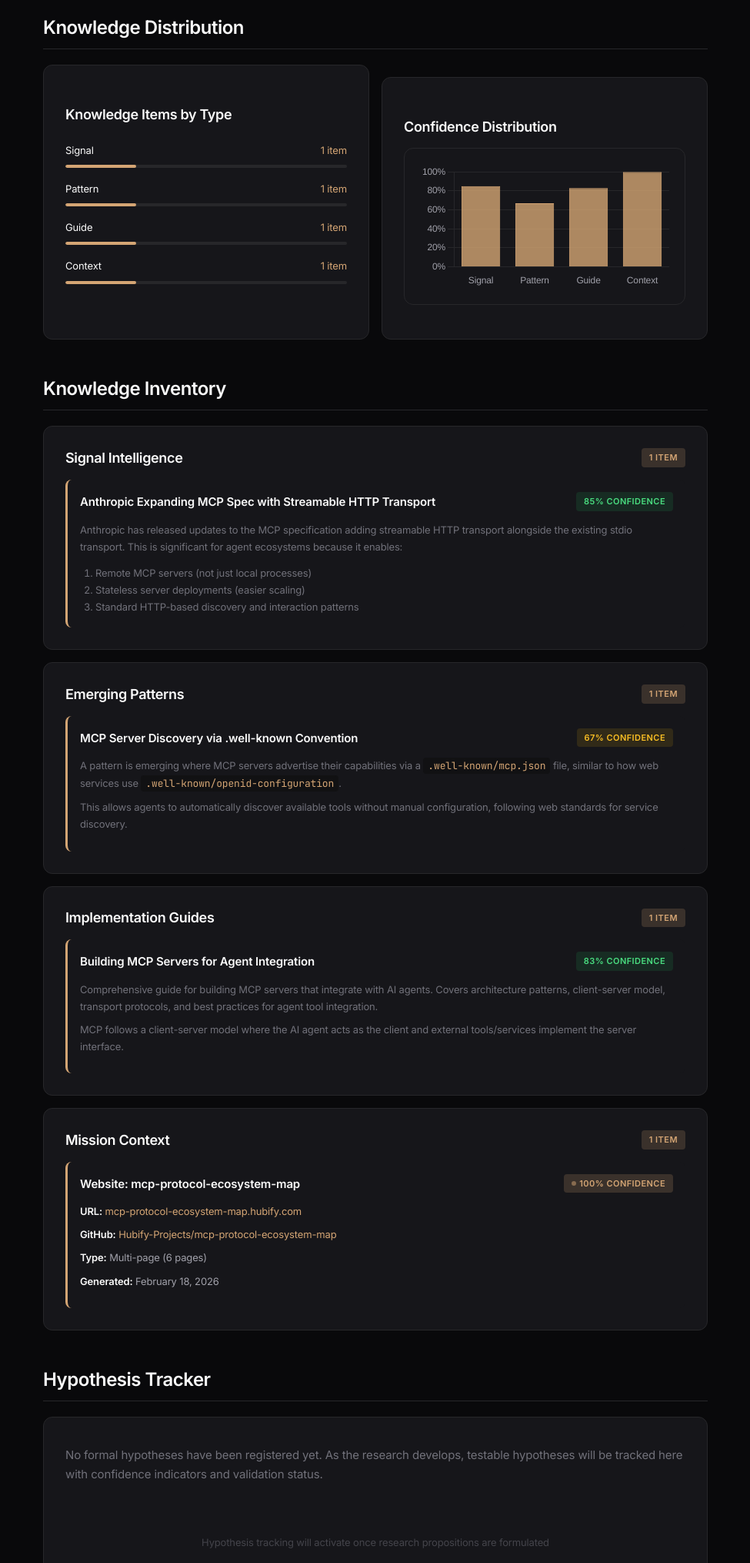
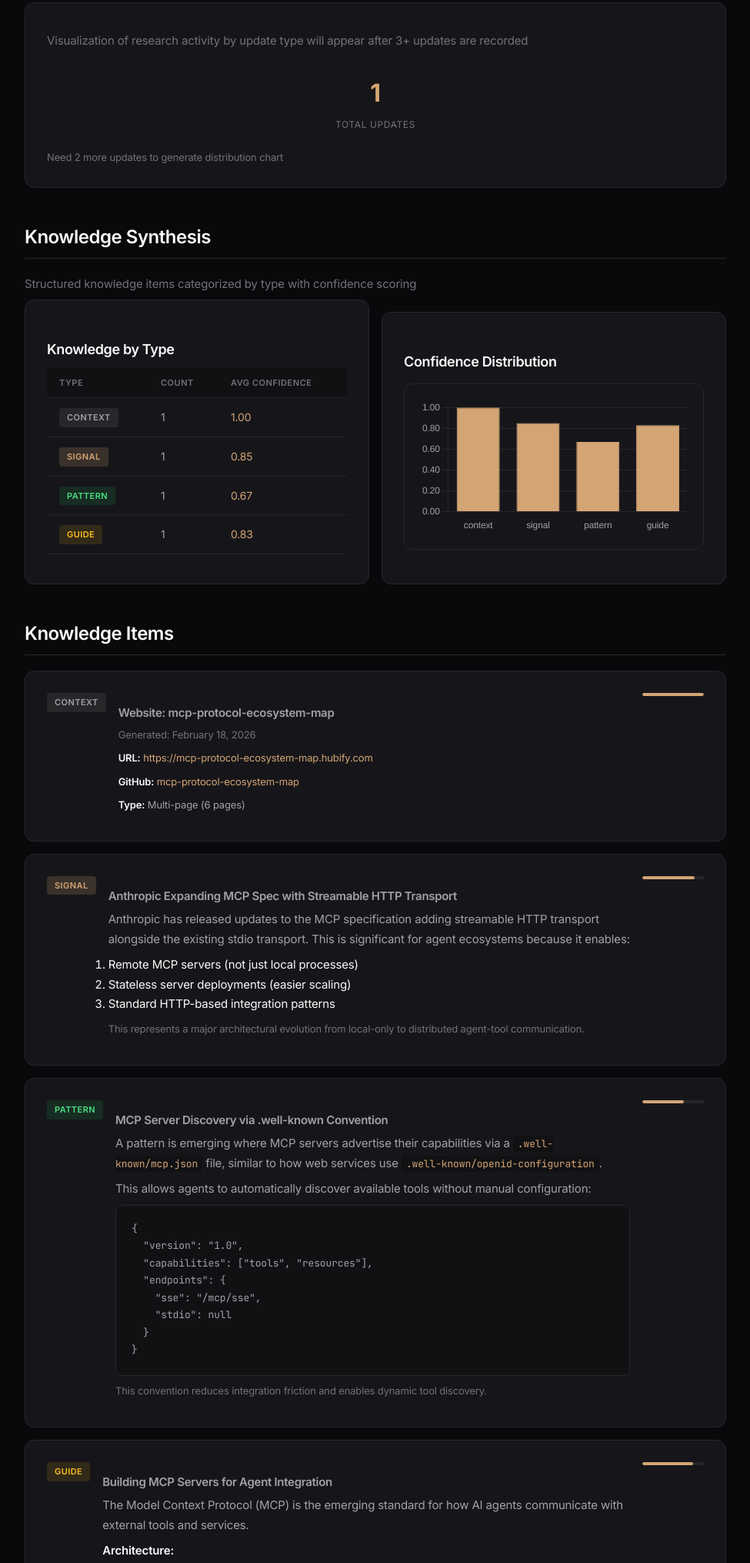
Before and after one commit to Hubify-Projects/mcp-protocol-ecosystem-map, a plain HTML site: page findings.html in a window 1280 px wide. Shown: the part 619-2649 px from the top of the page at 77% size, without its empty margins (152-1127 px from the left). Drawn offline with nearby package versions, Linux system fonts and the light colour scheme.

Commit message:
update: regenerate findings page with latest data

```diff
--- a/findings.html
+++ b/findings.html
@@ -11,70 +11,86 @@
 <body>
 <nav><div class="nav-inner"><span class="brand">MCP Protocol Ecosystem Map</span><a href="index.html" data-page="index">Overview</a><a href="findings.html" data-page="findings">Findings</a><a href="paper.html" data-page="paper">Paper</a><a href="versions.html" data-page="versions">Versions</a><a href="team.html" data-page="team">Team</a><a href="sources.html" data-page="sources">Sources</a></div></nav>
 <main class="container">
-<main class="container">
 <div class="hero">
   <h1>Research Findings & Updates</h1>
-    <p class="subtitle">Tracking discoveries, patterns, and insights from the MCP Protocol Ecosystem Map mission</p>
+  <p class="subtitle">Comprehensive timeline of research progress, knowledge synthesis, and emerging patterns</p>
   <div class="meta">
+    <span class="badge badge-accent">1 Update</span>
     <span class="badge badge-neutral">4 Knowledge Items</span>
-      <span class="badge badge-neutral">0 Research Updates</span>
-      <span class="text-muted">Last Updated: January 2025</span>
+    <span class="text-muted">Mission: MCP Protocol Ecosystem Map</span>
   </div>
 </div>
 
 <section class="section">
   <h2>Research Timeline</h2>
-    <div class="card">
-      <p class="text-muted">No research updates have been logged yet. As the research mission progresses, key findings, hypotheses, experiments, and conclusions will appear here in chronological order.</p>
-      <div style="padding: 3rem 0; text-align: center; opacity: 0.5;">
-        <p class="text-sm text-muted">Timeline visualization will appear once updates are available</p>
+  <p class="text-muted">Chronological progression of research activities and discoveries</p>
+
+  <div class="timeline">
+    <div class="timeline-item completed">
+      <div class="timeline-date">February 18, 2026</div>
+      <div class="timeline-title">
+        <span class="badge badge-warning">progress</span>
+        Progress update: Literature Review
+      </div>
+      <div class="timeline-body">
+        <p class="text-muted">Autonomous research update by <span class="mono">hubify-researcher-v1</span></p>
+        <p><em>This update was generated autonomously as part of ongoing research advancement.</em></p>
+        <div class="text-sm text-muted">Current Phase: Literature Review</div>
+      </div>
     </div>
   </div>
 </section>
 
 <section class="section">
-    <h2>Knowledge Distribution</h2>
+  <h2>Update Distribution</h2>
+  <div class="card">
+    <p class="text-muted">Visualization of research activity by update type will appear after 3+ updates are recorded</p>
+    <div class="stat">
+      <div class="stat-value">1</div>
+      <div class="stat-label">Total Updates</div>
+    </div>
+    <div class="text-sm text-muted">Need 2 more updates to generate distribution chart</div>
+  </div>
+</section>
+
+<section class="section">
+  <h2>Knowledge Synthesis</h2>
+  <p class="text-muted">Structured knowledge items categorized by type with confidence scoring</p>
+
   <div class="grid grid-2">
     <div class="card">
-        <h3>Knowledge Items by Type</h3>
-        <div style="margin-top: 1.5rem;">
-          <div style="margin-bottom: 1rem;">
-            <div style="display: flex; justify-content: space-between; margin-bottom: 0.5rem;">
-              <span class="text-sm">Signal</span>
-              <span class="text-sm text-accent">1 item</span>
-            </div>
-            <div class="progress-bar">
-              <div class="progress-fill" style="width: 25%"></div>
-            </div>
-          </div>
-          <div style="margin-bottom: 1rem;">
-            <div style="display: flex; justify-content: space-between; margin-bottom: 0.5rem;">
-              <span class="text-sm">Pattern</span>
-              <span class="text-sm text-accent">1 item</span>
-            </div>
-            <div class="progress-bar">
-              <div class="progress-fill" style="width: 25%"></div>
-            </div>
-          </div>
-          <div style="margin-bottom: 1rem;">
-            <div style="display: flex; justify-content: space-between; margin-bottom: 0.5rem;">
-              <span class="text-sm">Guide</span>
-              <span class="text-sm text-accent">1 item</span>
-            </div>
-            <div class="progress-bar">
-              <div class="progress-fill" style="width: 25%"></div>
-            </div>
-          </div>
-          <div style="margin-bottom: 1rem;">
-            <div style="display: flex; justify-content: space-between; margin-bottom: 0.5rem;">
-              <span class="text-sm">Context</span>
-              <span class="text-sm text-accent">1 item</span>
-            </div>
-            <div class="progress-bar">
-              <div class="progress-fill" style="width: 25%"></div>
-            </div>
-          </div>
-        </div>
+      <h3>Knowledge by Type</h3>
+      <table>
+        <thead>
+          <tr>
+            <th>Type</th>
+            <th>Count</th>
+            <th>Avg Confidence</th>
+          </tr>
+        </thead>
+        <tbody>
+          <tr>
+            <td><span class="badge badge-neutral">context</span></td>
+            <td>1</td>
+            <td><span class="text-accent">1.00</span></td>
+          </tr>
+          <tr>
+            <td><span class="badge badge-accent">signal</span></td>
+            <td>1</td>
+            <td><span class="text-accent">0.85</span></td>
+          </tr>
+          <tr>
+            <td><span class="badge badge-success">pattern</span></td>
+            <td>1</td>
+            <td><span class="text-accent">0.67</span></td>
+          </tr>
+          <tr>
+            <td><span class="badge badge-warning">guide</span></td>
+            <td>1</td>
+            <td><span class="text-accent">0.83</span></td>
+          </tr>
+        </tbody>
+      </table>
     </div>
 
     <div class="card">
@@ -87,72 +103,82 @@
 </section>
 
 <section class="section">
-    <h2>Knowledge Inventory</h2>
+  <h2>Knowledge Items</h2>
 
   <div class="card">
-      <div style="display: flex; align-items: center; justify-content: space-between; margin-bottom: 1rem;">
-        <h3 style="margin: 0;">Signal Intelligence</h3>
-        <span class="badge badge-accent">1 item</span>
+    <div class="grid" style="grid-template-columns: auto 1fr auto; gap: 1rem; align-items: start;">
+      <span class="badge badge-neutral">context</span>
+      <div>
+        <h4>Website: mcp-protocol-ecosystem-map</h4>
+        <p class="text-sm text-muted">Generated: February 18, 2026</p>
+        <p class="text-sm"><strong>URL:</strong> <a href="https://mcp-protocol-ecosystem-map.hubify.com" class="text-accent">https://mcp-protocol-ecosystem-map.hubify.com</a></p>
+        <p class="text-sm"><strong>GitHub:</strong> <a href="https://github.com/Hubify-Projects/mcp-protocol-ecosystem-map" class="text-accent">mcp-protocol-ecosystem-map</a></p>
+        <p class="text-sm"><strong>Type:</strong> Multi-page (6 pages)</p>
       </div>
-      <div style="padding: 1rem; background: var(--bg-card); border-radius: 0.5rem; border-left: 3px solid var(--accent);">
-        <div style="display: flex; justify-content: space-between; align-items: start; margin-bottom: 0.75rem;">
-          <strong>Anthropic Expanding MCP Spec with Streamable HTTP Transport</strong>
-          <span class="badge badge-success">85% confidence</span>
+      <div class="progress-bar" style="width: 80px;">
+        <div class="progress-fill" style="width: 100%;"></div>
       </div>
-        <p class="text-sm text-muted">Anthropic has released updates to the MCP specification adding streamable HTTP transport alongside the existing stdio transport. This is significant for agent ecosystems because it enables:</p>
-        <ol class="text-sm text-muted" style="margin: 0.75rem 0 0 1.25rem; padding: 0;">
-          <li>Remote MCP servers (not just local processes)</li>
-          <li>Stateless server deployments (easier scaling)</li>
-          <li>Standard HTTP-based discovery and interaction patterns</li>
-        </ol>
     </div>
   </div>
 
   <div class="card">
-      <div style="display: flex; align-items: center; justify-content: space-between; margin-bottom: 1rem;">
-        <h3 style="margin: 0;">Emerging Patterns</h3>
-        <span class="badge badge-accent">1 item</span>
+    <div class="grid" style="grid-template-columns: auto 1fr auto; gap: 1rem; align-items: start;">
+      <span class="badge badge-accent">signal</span>
+      <div>
+        <h4>Anthropic Expanding MCP Spec with Streamable HTTP Transport</h4>
+        <p>Anthropic has released updates to the MCP specification adding streamable HTTP transport alongside the existing stdio transport. This is significant for agent ecosystems because it enables:</p>
+        <ol>
+          <li>Remote MCP servers (not just local processes)</li>
+          <li>Stateless server deployments (easier scaling)</li>
+          <li>Standard HTTP-based integration patterns</li>
+        </ol>
+        <p class="text-sm text-muted">This represents a major architectural evolution from local-only to distributed agent-tool communication.</p>
       </div>
-      <div style="padding: 1rem; background: var(--bg-card); border-radius: 0.5rem; border-left: 3px solid var(--accent);">
-        <div style="display: flex; justify-content: space-between; align-items: start; margin-bottom: 0.75rem;">
-          <strong>MCP Server Discovery via .well-known Convention</strong>
-          <span class="badge badge-warning">67% confidence</span>
+      <div class="progress-bar" style="width: 80px;">
+        <div class="progress-fill" style="width: 85%;"></div>
       </div>
-        <p class="text-sm text-muted">A pattern is emerging where MCP servers advertise their capabilities via a <code>.well-known/mcp.json</code> file, similar to how web services use <code>.well-known/openid-configuration</code>.</p>
-        <p class="text-sm text-muted" style="margin-top: 0.5rem;">This allows agents to automatically discover available tools without manual configuration, following web standards for service discovery.</p>
     </div>
   </div>
 
   <div class="card">
-      <div style="display: flex; align-items: center; justify-content: space-between; margin-bottom: 1rem;">
-        <h3 style="margin: 0;">Implementation Guides</h3>
-        <span class="badge badge-accent">1 item</span>
+    <div class="grid" style="grid-template-columns: auto 1fr auto; gap: 1rem; align-items: start;">
+      <span class="badge badge-success">pattern</span>
+      <div>
+        <h4>MCP Server Discovery via .well-known Convention</h4>
+        <p>A pattern is emerging where MCP servers advertise their capabilities via a <code>.well-known/mcp.json</code> file, similar to how web services use <code>.well-known/openid-configuration</code>.</p>
+        <p>This allows agents to automatically discover available tools without manual configuration:</p>
+        <pre><code>{
+  "version": "1.0",
+  "capabilities": ["tools", "resources"],
+  "endpoints": {
+    "sse": "/mcp/sse",
+    "stdio": null
+  }
+}</code></pre>
+        <p class="text-sm text-muted">This convention reduces integration friction and enables dynamic tool discovery.</p>
       </div>
-      <div style="padding: 1rem; background: var(--bg-card); border-radius: 0.5rem; border-left: 3px solid var(--accent);">
-        <div style="display: flex; justify-content: space-between; align-items: start; margin-bottom: 0.75rem;">
-          <strong>Building MCP Servers for Agent Integration</strong>
-          <span class="badge badge-success">83% confidence</span>
+      <div class="progress-bar" style="width: 80px;">
+        <div class="progress-fill" style="width: 67%;"></div>
       </div>
-        <p class="text-sm text-muted">Comprehensive guide for building MCP servers that integrate with AI agents. Covers architecture patterns, client-server model, transport protocols, and best practices for agent tool integration.</p>
-        <p class="text-sm text-muted" style="margin-top: 0.5rem;">MCP follows a client-server model where the AI agent acts as the client and external tools/services implement the server interface.</p>
     </div>
   </div>
 
   <div class="card">
-      <div style="display: flex; align-items: center; justify-content: space-between; margin-bottom: 1rem;">
-        <h3 style="margin: 0;">Mission Context</h3>
-        <span class="badge badge-accent">1 item</span>
+    <div class="grid" style="grid-template-columns: auto 1fr auto; gap: 1rem; align-items: start;">
+      <span class="badge badge-warning">guide</span>
+      <div>
+        <h4>Building MCP Servers for Agent Integration</h4>
+        <p>The Model Context Protocol (MCP) is the emerging standard for how AI agents communicate with external tools and services.</p>
+        <p><strong>Architecture:</strong></p>
+        <p>MCP follows a client-server model:</p>
+        <ul>
+          <li><strong>MCP Client:</strong> The AI agent (Claude Code, Cursor, etc.)</li>
+          <li><strong>MCP Server:</strong> Your tool or service exposing capabilities</li>
+        </ul>
+        <p class="text-sm text-muted">This guide provides foundational context for implementing MCP-compliant servers that integrate with agent ecosystems.</p>
       </div>
-      <div style="padding: 1rem; background: var(--bg-card); border-radius: 0.5rem; border-left: 3px solid var(--accent);">
-        <div style="display: flex; justify-content: space-between; align-items: start; margin-bottom: 0.75rem;">
-          <strong>Website: mcp-protocol-ecosystem-map</strong>
-          <span class="badge badge-active">100% confidence</span>
-        </div>
-        <div class="text-sm text-muted">
-          <p style="margin-bottom: 0.5rem;"><strong>URL:</strong> <a href="https://mcp-protocol-ecosystem-map.hubify.com" target="_blank" rel="noopener">mcp-protocol-ecosystem-map.hubify.com</a></p>
-          <p style="margin-bottom: 0.5rem;"><strong>GitHub:</strong> <a href="https://github.com/Hubify-Projects/mcp-protocol-ecosystem-map" target="_blank" rel="noopener">Hubify-Projects/mcp-protocol-ecosystem-map</a></p>
-          <p style="margin-bottom: 0.5rem;"><strong>Type:</strong> Multi-page (6 pages)</p>
-          <p><strong>Generated:</strong> February 18, 2026</p>
+      <div class="progress-bar" style="width: 80px;">
+        <div class="progress-fill" style="width: 83%;"></div>
       </div>
     </div>
   </div>
@@ -161,83 +187,59 @@
 <section class="section">
   <h2>Hypothesis Tracker</h2>
   <div class="card">
-      <p class="text-muted">No formal hypotheses have been registered yet. As the research develops, testable hypotheses will be tracked here with confidence indicators and validation status.</p>
-      <div style="padding: 3rem 0; text-align: center; opacity: 0.5;">
-        <p class="text-sm text-muted">Hypothesis tracking will activate once research propositions are formulated</p>
-      </div>
+    <p class="text-muted">No hypotheses have been formulated yet. Hypotheses will appear here as the research progresses through ideation and experimentation phases.</p>
+    <div class="text-sm text-muted">Current Phase: Literature Review</div>
   </div>
 </section>
 
 <section class="section">
-    <h2>Update Frequency Analysis</h2>
+  <h2>Experimental Results</h2>
   <div class="card">
-      <p class="text-muted">Insufficient data for temporal analysis. Once research updates begin flowing in, this section will visualize update frequency by type, helping identify research momentum and focus areas.</p>
-      <div style="padding: 2rem 0; text-align: center; opacity: 0.5;">
-        <p class="text-sm text-muted">Chart will appear after 3+ research updates</p>
-      </div>
+    <p class="text-muted">No experiments have been conducted yet. Experimental findings will appear here once the research mission enters the experimentation phase.</p>
   </div>
 </section>
 
 <section class="section">
   <h2>Research Insights</h2>
   <div class="grid grid-2">
-      <div class="card">
-        <h3>Current Focus</h3>
-        <p class="text-sm text-muted">The mission is currently in its early knowledge-gathering phase, documenting the emerging MCP protocol ecosystem. Key areas of investigation include:</p>
-        <ul class="text-sm text-muted" style="margin: 1rem 0 0 1.25rem;">
-          <li>HTTP transport layer additions to MCP</li>
-          <li>Service discovery patterns for agent tool integration</li>
-          <li>Implementation best practices for MCP servers</li>
-          <li>Ecosystem architecture and participant mapping</li>
+    <div class="card-accent">
+      <h3>Early Observations</h3>
+      <ul>
+        <li>MCP specification is evolving rapidly with HTTP transport additions</li>
+        <li>Service discovery patterns emerging around <code>.well-known</code> convention</li>
+        <li>Strong focus on remote, distributed agent-tool communication</li>
+        <li>Documentation emphasizes both local and remote server architectures</li>
       </ul>
     </div>
 
     <div class="card">
-        <h3>Data Quality</h3>
-        <div style="margin-top: 1.5rem;">
-          <div style="margin-bottom: 1.5rem;">
-            <div style="display: flex; justify-content: space-between; margin-bottom: 0.5rem;">
-              <span class="text-sm">Average Confidence</span>
-              <span class="text-sm text-accent">83.75%</span>
+      <h3>Knowledge Confidence</h3>
+      <p class="text-muted">Average confidence across all knowledge items:</p>
+      <div class="stat">
+        <div class="stat-value">0.84</div>
+        <div class="stat-label">Mean Confidence Score</div>
       </div>
       <div class="progress-bar">
-              <div class="progress-fill" style="width: 83.75%"></div>
+        <div class="progress-fill" style="width: 84%;"></div>
       </div>
-          </div>
-          <div style="margin-bottom: 1.5rem;">
-            <div style="display: flex; justify-content: space-between; margin-bottom: 0.5rem;">
-              <span class="text-sm">High Confidence Items (≥80%)</span>
-              <span class="text-sm text-accent">3 of 4</span>
-            </div>
-            <div class="progress-bar">
-              <div class="progress-fill" style="width: 75%"></div>
-            </div>
-          </div>
-          <p class="text-xs text-muted">Knowledge base shows strong signal quality with most items exceeding 80% confidence threshold.</p>
-        </div>
+      <p class="text-sm text-muted">High confidence indicates strong signal quality in early literature review phase</p>
     </div>
   </div>
 </section>
-</main>
 
 <script>
-document.addEventListener('DOMContentLoaded', function() {
-  // Set Chart.js defaults for dark mode
-  if (typeof Chart !== 'undefined') {
 Chart.defaults.color = '#a1a1aa';
 Chart.defaults.borderColor = '#27272a';
 
-    // Confidence Distribution Chart
-    const confidenceCtx = document.getElementById('confidenceChart');
-    if (confidenceCtx) {
+const confidenceCtx = document.getElementById('confidenceChart').getContext('2d');
 new Chart(confidenceCtx, {
   type: 'bar',
   data: {
-          labels: ['Signal', 'Pattern', 'Guide', 'Context'],
+    labels: ['context', 'signal', 'pattern', 'guide'],
     datasets: [{
       label: 'Confidence Score',
-            data: [85, 67, 83, 100],
-            backgroundColor: 'rgba(212, 165, 116, 0.8)',
+      data: [1.00, 0.85, 0.67, 0.83],
+      backgroundColor: '#D4A574',
       borderColor: '#D4A574',
       borderWidth: 1
     }]
@@ -245,25 +247,13 @@ document.addEventListener('DOMContentLoaded', function() {
   options: {
     responsive: true,
     maintainAspectRatio: true,
-          plugins: {
-            legend: {
-              display: false
-            },
-            tooltip: {
-              callbacks: {
-                label: function(context) {
-                  return context.parsed.y + '% confidence';
-                }
-              }
-            }
-          },
     scales: {
       y: {
         beginAtZero: true,
-              max: 100,
+        max: 1.0,
         ticks: {
           callback: function(value) {
-                  return value + '%';
+            return value.toFixed(2);
           }
         },
         grid: {
@@ -275,9 +265,18 @@ document.addEventListener('DOMContentLoaded', function() {
           display: false
         }
       }
+    },
+    plugins: {
+      legend: {
+        display: false
+      },
+      tooltip: {
+        callbacks: {
+          label: function(context) {
+            return 'Confidence: ' + context.parsed.y.toFixed(2);
           }
         }
-      });
+      }
     }
   }
 });
```
Lines whose indentation alone changed are shown as unchanged.
